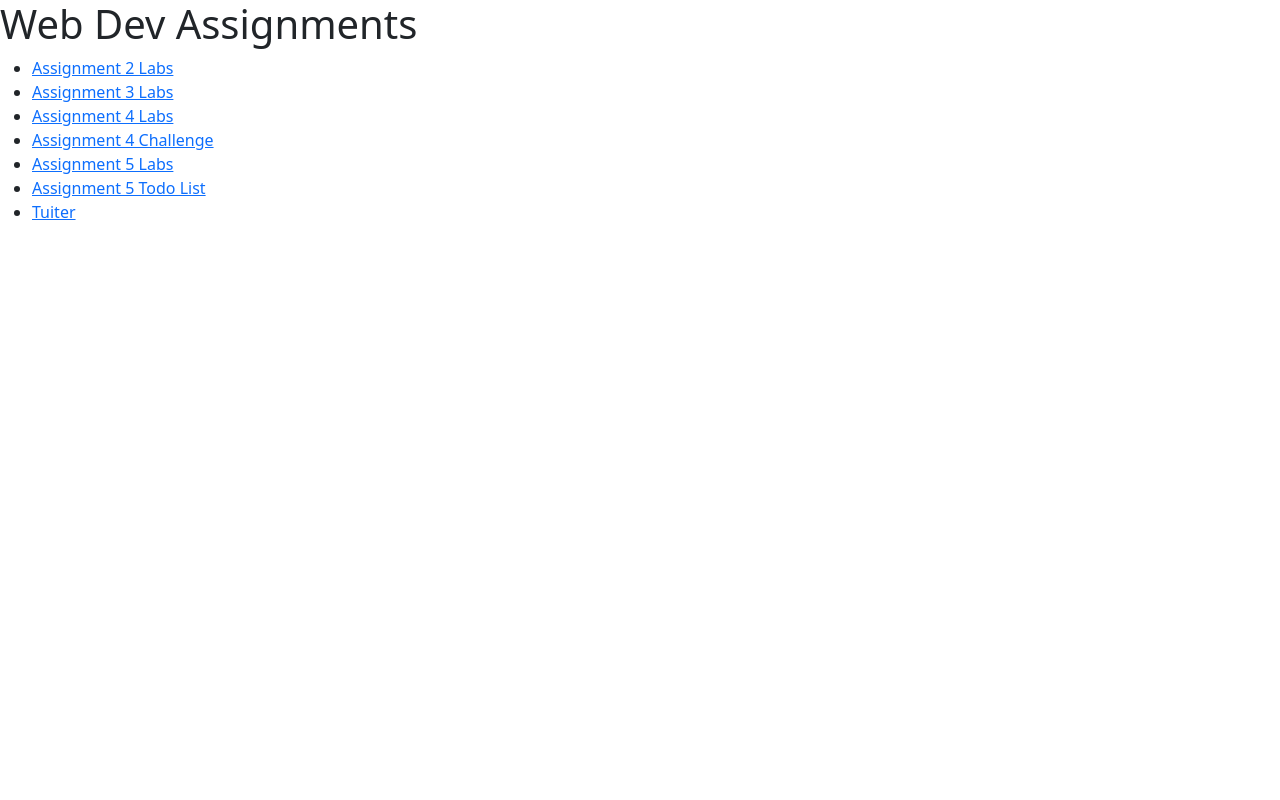
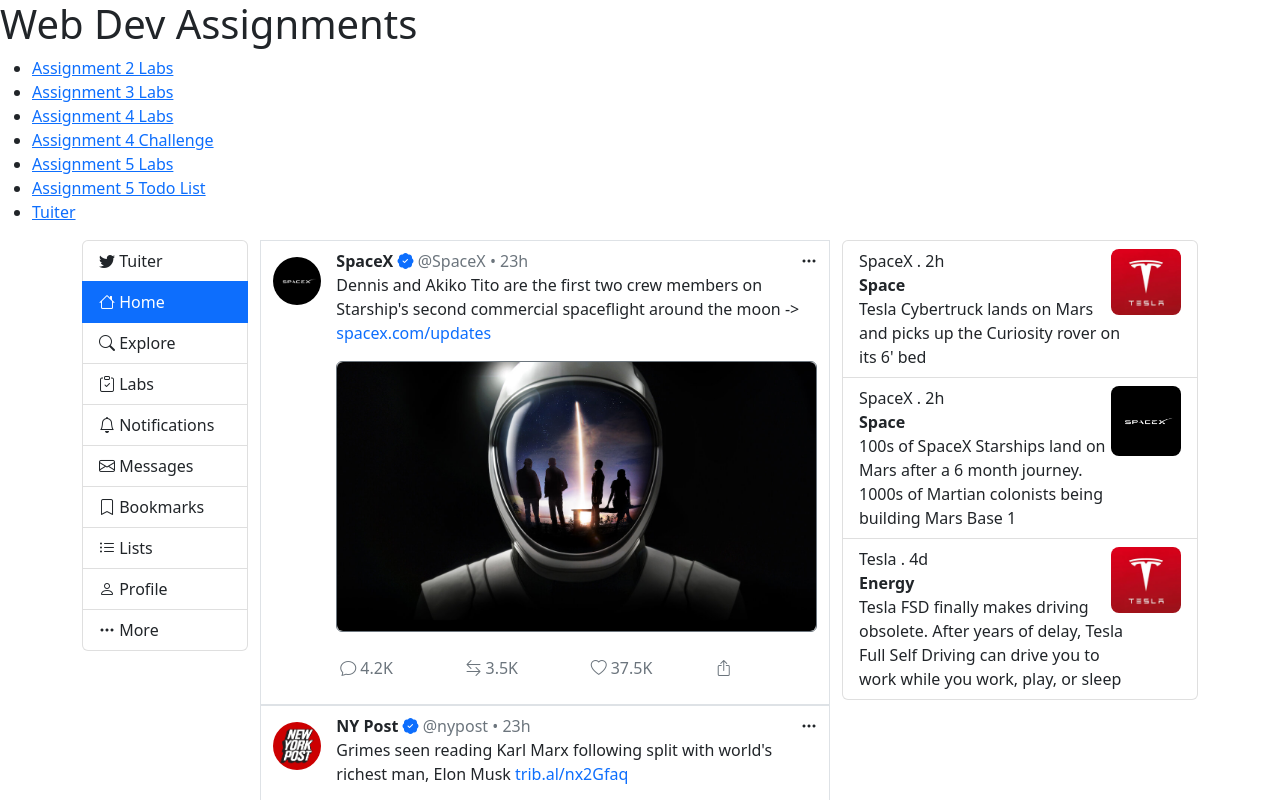
Before and after one commit to transloucent/tuiter-react-web-app, a React (Create React App) app: page /tuiter/home in a window 1280 px wide. Shown: the top 800 px of the page. Built offline with nearby package versions, Linux system fonts and the light colour scheme.

Commit message:
Completed Challenge Section

```diff
--- a/src/App.js
+++ b/src/App.js
@@ -14,7 +14,7 @@
                          element={<Labs/>}/>
                   <Route path="/hello"
                          element={<HelloWorld/>}/>
-                  <Route path="/tuiter"
+                  <Route path="/tuiter/*"
                          element={<Tuiter/>}/>
               </Routes>
           </div>
--- a/src/tuiter/explore/index.js
+++ b/src/tuiter/explore/index.js
@@ -1,6 +1,7 @@
 import React from "react";
 import PostSummaryList from "../post-summary-list";
 import "./index.css";
+
 const ExploreComponent = () => {
     return(
         <>
@@ -28,7 +29,7 @@
                 </li>
             </ul>
             <div className="position-relative mb-2">
-                <img src="/images/starship-x.png" className="w-100"/>
+                <img src="/images/starship-x.png" className="w-100" alt=""/>
                 <h1 className="position-absolute wd-nudge-up text-white">
                     SpaceX Starship</h1>
             </div>
--- /dev/null
+++ b/src/tuiter/home/index.js
@@ -0,0 +1,13 @@
+import React from "react"
+import PostList from "../post-list";
+
+const HomeComponent = () => {
+    return(
+        <>
+            <div className="col">
+                <PostList/>
+            </div>
+        </>
+    );
+}
+export default HomeComponent
--- a/src/tuiter/index.js
+++ b/src/tuiter/index.js
@@ -1,7 +1,10 @@
-import Nav from "../nav";
+import React from "react"
 import NavigationSidebar from "./navigation-sidebar";
 import WhoToFollowList from "./who-to-follow-list";
 import ExploreComponent from "./explore";
+import {Routes, Route} from "react-router"
+import HomeComponent from "./home";
+import PostSummaryList from "./post-summary-list";
 
 function Tuiter() {
     return(
@@ -11,10 +14,20 @@
             </div>
             <div className="col-10 col-md-10 col-lg-7 col-xl-6"
                  style={{"position": "relative"}}>
-                <ExploreComponent/>
+                <Routes>
+                    <Route path="home"
+                           element={<HomeComponent/>}/>
+                    <Route path="explore"
+                           element={<ExploreComponent/>}/>
+                </Routes>
             </div>
             <div className="d-sm-none d-md-none d-lg-block col-lg-4 col-xl-4">
-                <WhoToFollowList/>
+                <Routes>
+                    <Route path="home"
+                           element={<PostSummaryList/>}/>
+                    <Route path="explore"
+                           element={<WhoToFollowList/>}/>
+                </Routes>
             </div>
         </div>
     );
--- a/src/tuiter/navigation-sidebar/index.js
+++ b/src/tuiter/navigation-sidebar/index.js
@@ -1,46 +1,87 @@
 import React from "react"
+import {Link} from "react-router-dom";
+import {useLocation} from "react-router";
 
-const NavigationSidebar = (
-    {
-        active = 'explore'
-    }
-) => {
+const NavigationSidebar = () => {
+    const {pathname} = useLocation();
+    const paths = pathname.split('/')
+    const active = paths[2];
+
     return (
-        <div className="list-group">
-            <a className="list-group-item">Tuiter</a>
+        <>
+            <div className="list-group d-block d-sm-block d-xl-none">
+                <a className="list-group-item" href="/"><i className="bi bi-twitter"></i></a>
+                <Link to="/tuiter/home" className={`list-group-item ${active === 'home'?'active':''}`}>
+                    <i className="bi bi-house"></i>
+                </Link>
+                <Link to="/tuiter/explore" className={`list-group-item ${active === 'explore'?'active':''}`}>
+                    <i className="bi bi-search"></i>
+                </Link>
+                <Link to="/" className="list-group-item">
+                    <i className="bi bi-clipboard-check"></i>
+                </Link>
                 <a className={`list-group-item
-                    ${active === 'home'?'active':''}`}>
-                Home
+                        ${active === 'notifications'?'active':''}`} href="/">
+                    <i className="bi bi-bell"></i>
                 </a>
                 <a className={`list-group-item
-                    ${active === 'explore'?'active':''}`}>
-                Explore
+                        ${active === 'messages'?'active':''}`} href="/">
+                    <i className="bi bi-envelope"></i>
                 </a>
                 <a className={`list-group-item
-                    ${active === 'notifications'?'active':''}`}>
-                Notifications
+                        ${active === 'bookmarks'?'active':''}`} href="/">
+                    <i className="bi bi-bookmark"></i>
                 </a>
                 <a className={`list-group-item
-                    ${active === 'messages'?'active':''}`}>
-                Messages
+                        ${active === 'lists'?'active':''}`} href="/">
+                    <i className="bi bi-list-ul"></i>
                 </a>
                 <a className={`list-group-item
-                    ${active === 'bookmarks'?'active':''}`}>
-                Bookmarks
+                        ${active === 'profile'?'active':''}`} href="/">
+                    <i className="bi bi-person"></i>
                 </a>
                 <a className={`list-group-item
-                    ${active === 'lists'?'active':''}`}>
-                Lists
+                        ${active === 'more'?'active':''}`} href="/">
+                    <i className="bi bi-three-dots"></i>
+                </a>
+            </div>
+            <div className="list-group d-none d-xl-block">
+                <a className="list-group-item" href="/"><i className="bi bi-twitter"></i> Tuiter</a>
+                <Link to="/tuiter/home" className={`list-group-item ${active === 'home'?'active':''}`}>
+                    <i className="bi bi-house"></i> Home
+                </Link>
+                <Link to="/tuiter/explore" className={`list-group-item ${active === 'explore'?'active':''}`}>
+                    <i className="bi bi-search"></i> Explore
+                </Link>
+                <Link to="/" className="list-group-item">
+                    <i className="bi bi-clipboard-check"></i> Labs
+                </Link>
+                <a className={`list-group-item
+                    ${active === 'notifications'?'active':''}`} href="/">
+                    <i className="bi bi-bell"></i> Notifications
                 </a>
                 <a className={`list-group-item
-                    ${active === 'profile'?'active':''}`}>
-                Profile
+                    ${active === 'messages'?'active':''}`} href="/">
+                    <i className="bi bi-envelope"></i> Messages
                 </a>
                 <a className={`list-group-item
-                    ${active === 'more'?'active':''}`}>
-                More
+                    ${active === 'bookmarks'?'active':''}`} href="/">
+                    <i className="bi bi-bookmark"></i> Bookmarks
+                </a>
+                <a className={`list-group-item
+                    ${active === 'lists'?'active':''}`} href="/">
+                    <i className="bi bi-list-ul"></i> Lists
+                </a>
+                <a className={`list-group-item
+                    ${active === 'profile'?'active':''}`} href="/">
+                    <i className="bi bi-person"></i> Profile
+                </a>
+                <a className={`list-group-item
+                    ${active === 'more'?'active':''}`} href="/">
+                    <i className="bi bi-three-dots"></i> More
                 </a>
             </div>
+        </>
     );
 }
 
--- /dev/null
+++ b/src/tuiter/post-list/index.js
@@ -0,0 +1,17 @@
+import React from "react"
+import posts from "./posts.json"
+import PostItem from "./post-item";
+
+const PostList = () => {
+    return(
+        <ul className="list-group">
+            {
+                posts.map(post =>
+                    <PostItem
+                        key={post._id} post={post}/> )
+            }
+        </ul>
+    );
+}
+
+export default PostList;
--- /dev/null
+++ b/src/tuiter/post-list/post-item.js
@@ -0,0 +1,69 @@
+import React from "react"
+
+const PostItem = (
+    {
+        post = {
+            "avatarIcon": "../../images/spacex.png",
+            "username": "SpaceX",
+            "handle": "@SpaceX",
+            "time": "23h",
+            "description": "Dennis and Akiko Tito are the first two crew members on Starship's second commercial spaceflight around the moon -> ",
+            "descriptionLink" : "spacex.com/updates",
+            "image": "../../images/countdown.jpeg",
+            "imageTitle": "",
+            "imageDescription": "",
+            "replies": "4.2K",
+            "retuits": "3.5K",
+            "likes": "37.5K"
+        }
+    }
+) => {
+    return(
+        <div className="row border">
+            <div className="col-1">
+                <img className="mt-3 rounded-circle" height={48} src={post.avatarIcon} alt=""/>
+            </div>
+            <div className="col-11">
+                <div className="mt-2 fw-bold text-wrap">
+                    <span className="ms-3">{post.username} <i className="bi bi-patch-check-fill text-primary"></i></span>
+                    <span className="fs-6 fw-normal text-secondary"> {post.handle} • {post.time}</span>
+                    <i className="float-end bi bi-three-dots"></i>
+                    <br/>
+                    <div className="ms-3 fw-normal text-wrap">{post.description}<span className="text-primary">{post.descriptionLink}</span></div>
+                    <div className="ms-3 mt-3 fs-6 fw-normal text-white">
+                        <div className="border border-secondary rounded">
+                            <img className="img-fluid rounded" src={post.image} alt=""/>
+                        </div>
+                    </div>
+                    <div className="row text-truncate mt-4 ms-2 mb-4 fw-normal">
+                        <div className="col">
+                             <a className="text-decoration-none text-secondary" href="src/tuiter/post-list/post-item">
+                                 <i className="bi bi-chat"></i>
+                                <span className="p-1">{post.replies}</span>
+                            </a>
+                        </div>
+                        <div className="col">
+                            <a className="text-decoration-none text-secondary" href="src/tuiter/post-list/post-item">
+                                <i className="bi bi-arrow-left-right"></i>
+                                <span className="p-1">{post.retuits}</span>
+                            </a>
+                        </div>
+                        <div className="col">
+                            <a className="text-decoration-none text-secondary" href="src/tuiter/post-list/post-item">
+                                <i className="bi bi-heart"></i>
+                                <span className="p-1">{post.likes}</span>
+                            </a>
+                        </div>
+                        <div className="col">
+                            <a className="text-decoration-none text-secondary" href="src/tuiter/post-list/post-item">
+                                <i className="bi bi-box-arrow-up"></i>
+                            </a>
+                        </div>
+                    </div>
+                </div>
+            </div>
+        </div>
+        );
+};
+
+export default PostItem
--- /dev/null
+++ b/src/tuiter/post-list/posts.json
@@ -0,0 +1,32 @@
+[
+  {
+    "_id": 123,
+    "avatarIcon": "../../images/spacex.jpeg",
+    "username": "SpaceX",
+    "handle": "@SpaceX",
+    "time": "23h",
+    "description": "Dennis and Akiko Tito are the first two crew members on Starship's second commercial spaceflight around the moon -> ",
+    "descriptionLink": "spacex.com/updates",
+    "image": "../../images/countdown.jpeg",
+    "imageTitle": "",
+    "imageDescription": "",
+    "replies": "4.2K",
+    "retuits": "3.5K",
+    "likes": "37.5K"
+  },
+  {
+    "_id": 234,
+    "avatarIcon": "../../images/ny-post.png",
+    "username": "NY Post",
+    "handle": "@nypost",
+    "time": "23h",
+    "description": "Grimes seen reading Karl Marx following split with world's richest man, Elon Musk ",
+    "descriptionLink": "trib.al/nx2Gfaq",
+    "image": "../../images/grimes.jpeg",
+    "imageTitle": "",
+    "imageDescription": "",
+    "replies": "965",
+    "retuits": "2.4K",
+    "likes": "4K"
+  }
+]
```
Lines whose indentation alone changed are shown as unchanged.
